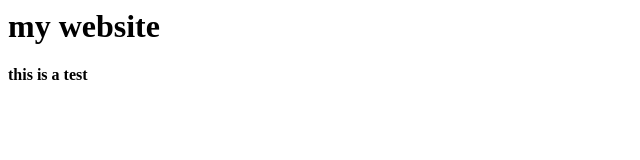
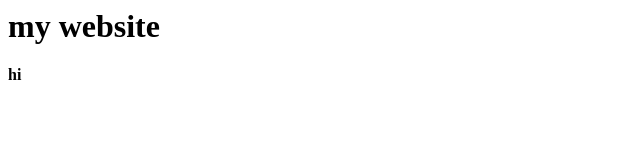
Before and after one commit to r0b3rta/testprojectsunday, a plain HTML site: page index.html in a window 1280 px wide. Shown: the full height of the page, 0-640 px from the left. Drawn offline with Linux system fonts and the light colour scheme.

Commit message:
edit line index.html

```diff
--- a/index.html
+++ b/index.html
@@ -1,2 +1,2 @@
 <h1> my website </h1>
-<b> this is a test </b>
+<b> hi </b>
```
